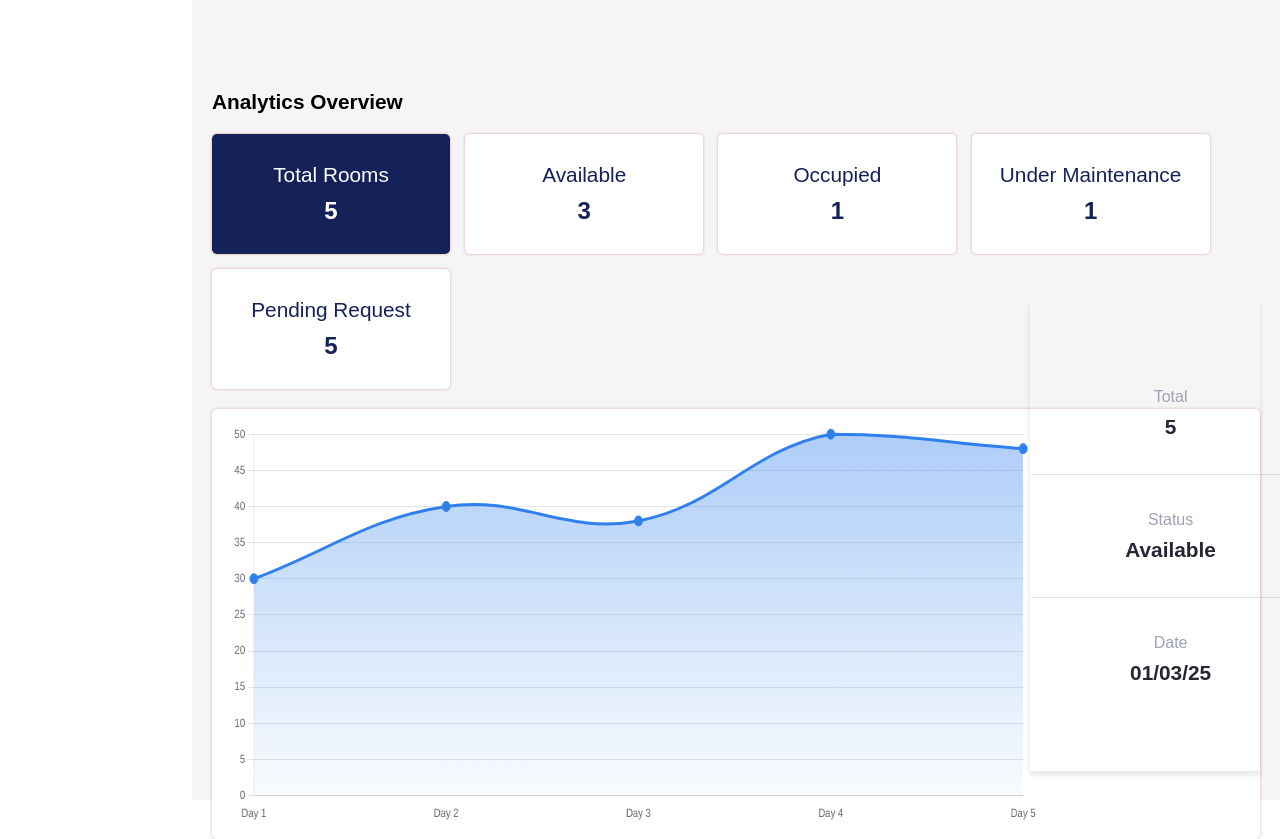
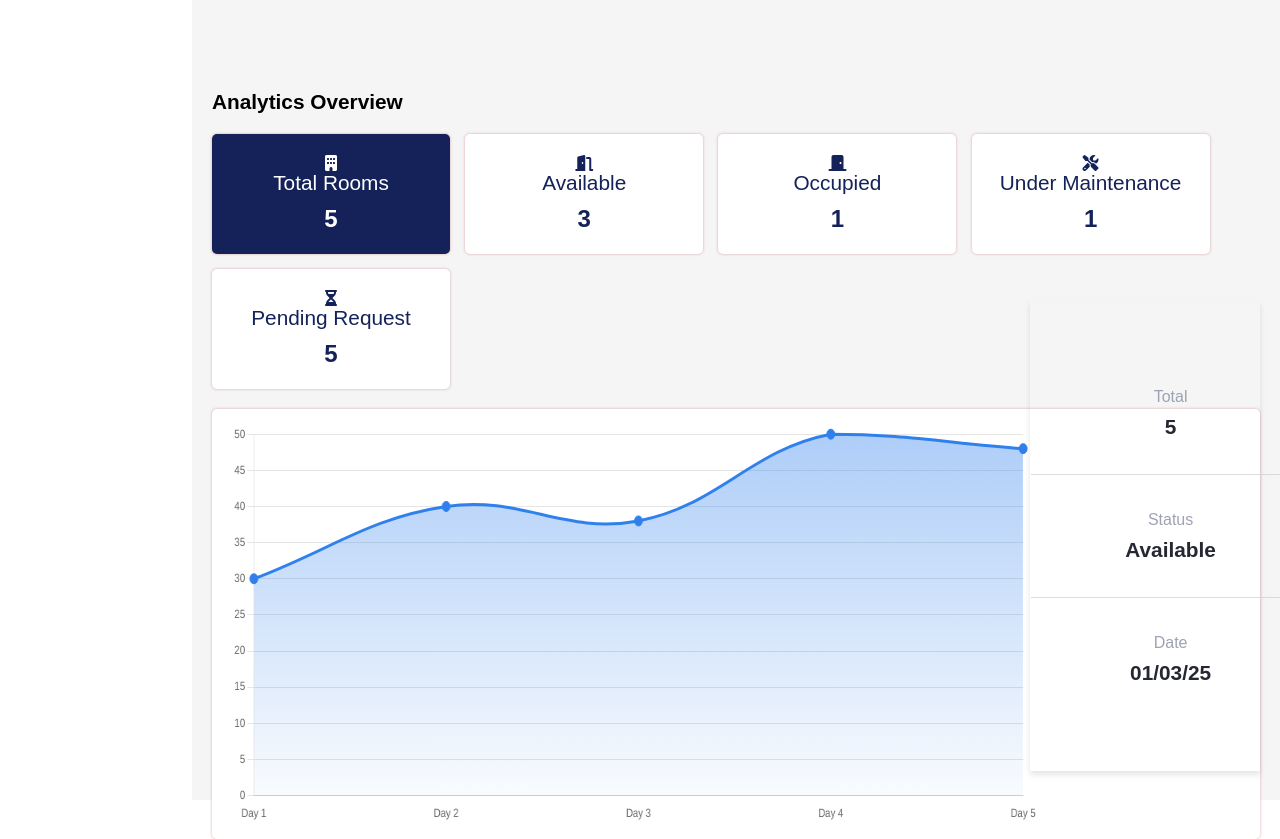
Before and after one commit to Lord-Natan-Galicia-BSIT-3B/soe-project, a PHP site: page /admin_side/components/navigation/dashboard/dashboard.php in a window 1280 px wide. Run offline with PHP 8.4, Linux system fonts and the light colour scheme; data comes from the database, SQL or seed files in the repository.

Commit message:
Update dashboard.php

```diff
--- a/soe_project/prof_side/admin_side/components/navigation/dashboard/dashboard.php
+++ b/soe_project/prof_side/admin_side/components/navigation/dashboard/dashboard.php
@@ -28,6 +28,7 @@ $roomCounts = [30, 40, 38, 50, 48];
     <meta name="viewport" content="width=device-width, initial-scale=1.0">
     <link rel="stylesheet" href="components/navigation/dashboard/dashboard.css">
     <script src="https://cdn.jsdelivr.net/npm/chart.js"></script>
+    <link rel="stylesheet" href="https://cdnjs.cloudflare.com/ajax/libs/font-awesome/6.5.1/css/all.min.css">
 </head>
 <body>
 
@@ -38,29 +39,46 @@ $roomCounts = [30, 40, 38, 50, 48];
 
     <div class="count-section">
     <div class="count-item">
+    <i class="fas fa-building"></i>
+    <div class="count-text">
         <h3>Total Rooms</h3>
         <p><?php echo $totalRooms; ?></p>
     </div>
+</div>
 
 <div class="count-item">
+    <i class="fas fa-door-open"></i>
+    <div class="count-text">
         <h3>Available</h3>
         <p><?php echo $availableRooms; ?></p>
     </div>
+</div>
 
 <div class="count-item">
+    <i class="fas fa-door-closed"></i>
+    <div class="count-text">
         <h3>Occupied</h3>
         <p><?php echo $occupiedRooms; ?></p>
     </div>
+</div>
 
 <div class="count-item">
+    <i class="fas fa-tools"></i>
+    <div class="count-text">
         <h3>Under Maintenance</h3>
         <p><?php echo $maintenanceRooms; ?></p>
     </div>
+</div>
 
 <div class="count-item">
+    <i class="fas fa-hourglass-half"></i>
+    <div class="count-text">
         <h3>Pending Request</h3>
         <p><?php echo $pendingRequests; ?></p>
     </div>
+</div>
+
+
     </div>
 
     <div class="chart-container">
```
Lines whose indentation alone changed are shown as unchanged.
